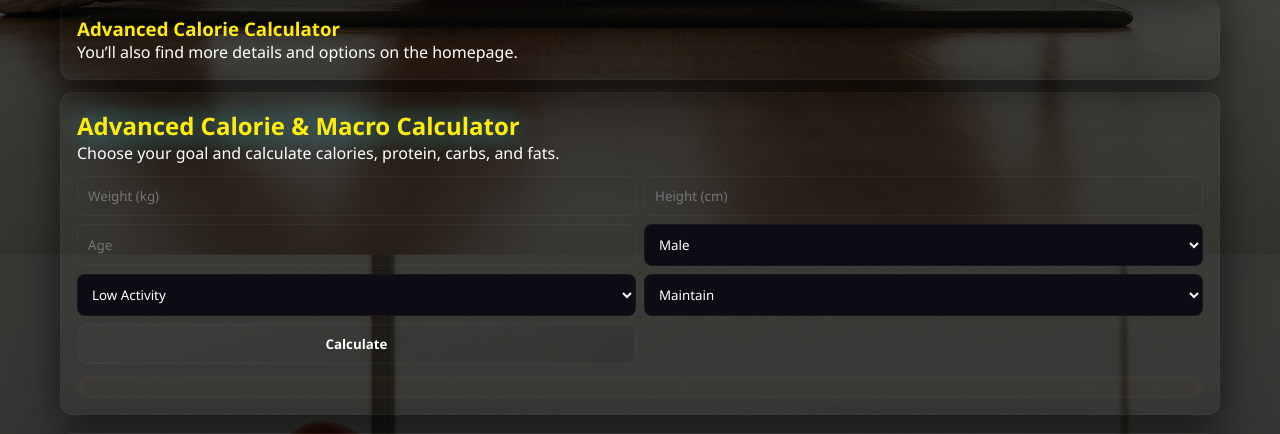
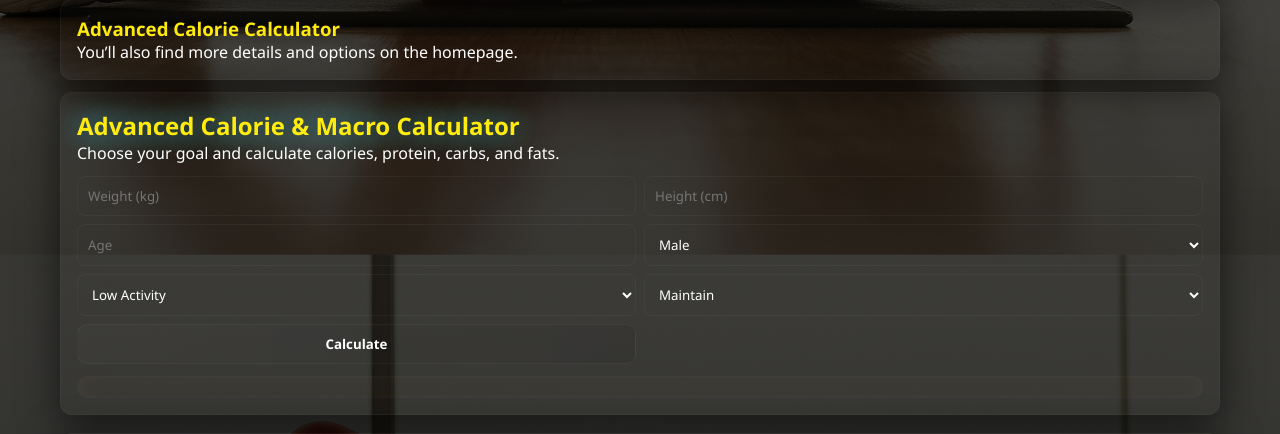
Before and after one commit to Kerolosnady1/fitZone, a PHP site: page /services.html in a window 1280 px wide. Shown: the part 572-1006 px from the top of the page. Run offline with PHP 8.4, Linux system fonts and the light colour scheme.

Commit message:
remove the input black background

```diff
--- a/css/style.css
+++ b/css/style.css
@@ -63,10 +63,10 @@ html,body{height:100%;background:var(--bg);background-image: url('../img/hero_v2
 .input{flex:1;padding:10px;border-radius:8px;border:1px solid rgba(255,255,255,0.04);background:transparent;color:var(--text)}
 
 /* Fix white dropdown issue */
-select.input {
+/*lect.input {
   background-color: #0f0b14;
   color: #ffffff;
-}
+}*/
 
 select.input option {
   background-color: #0f0b14;
```
